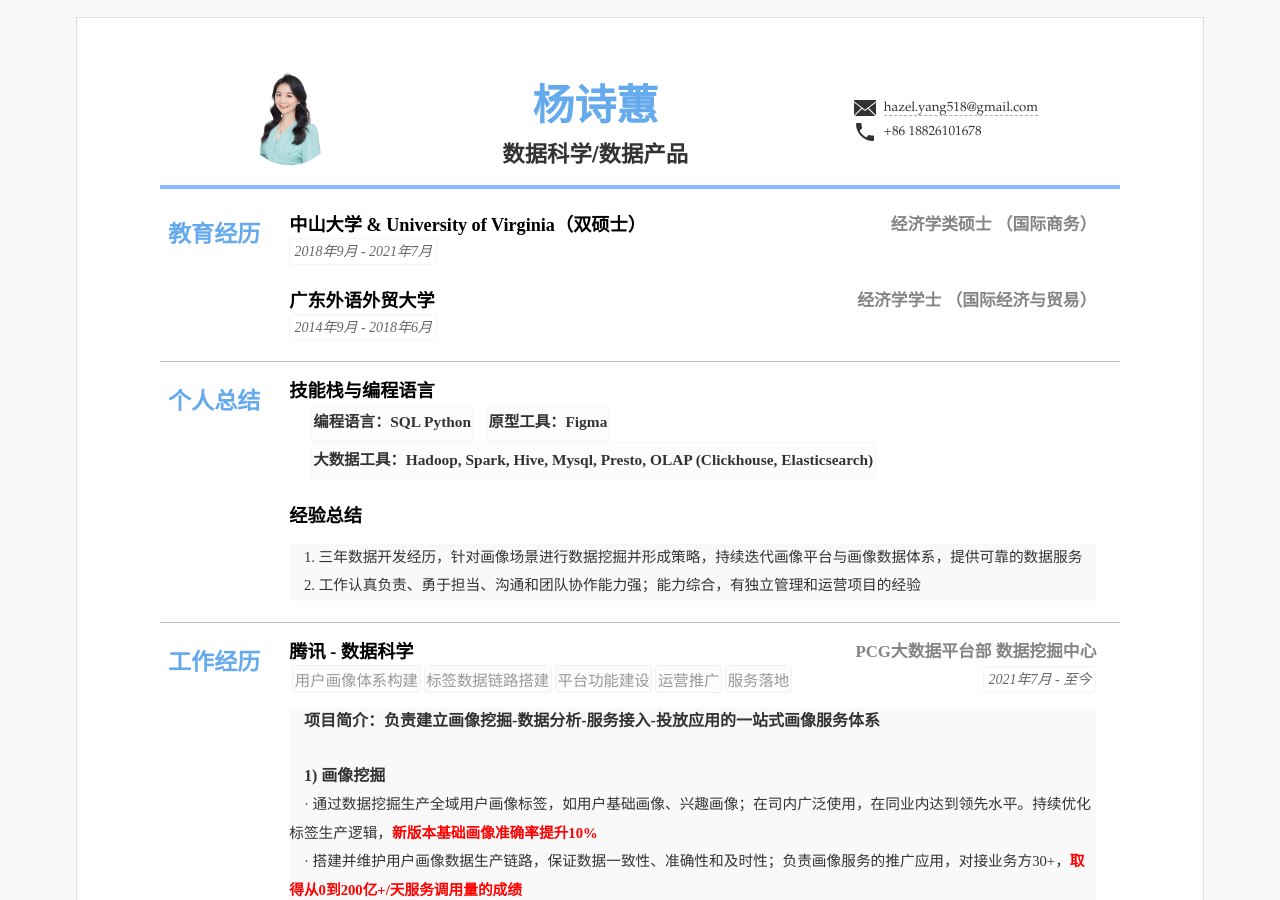
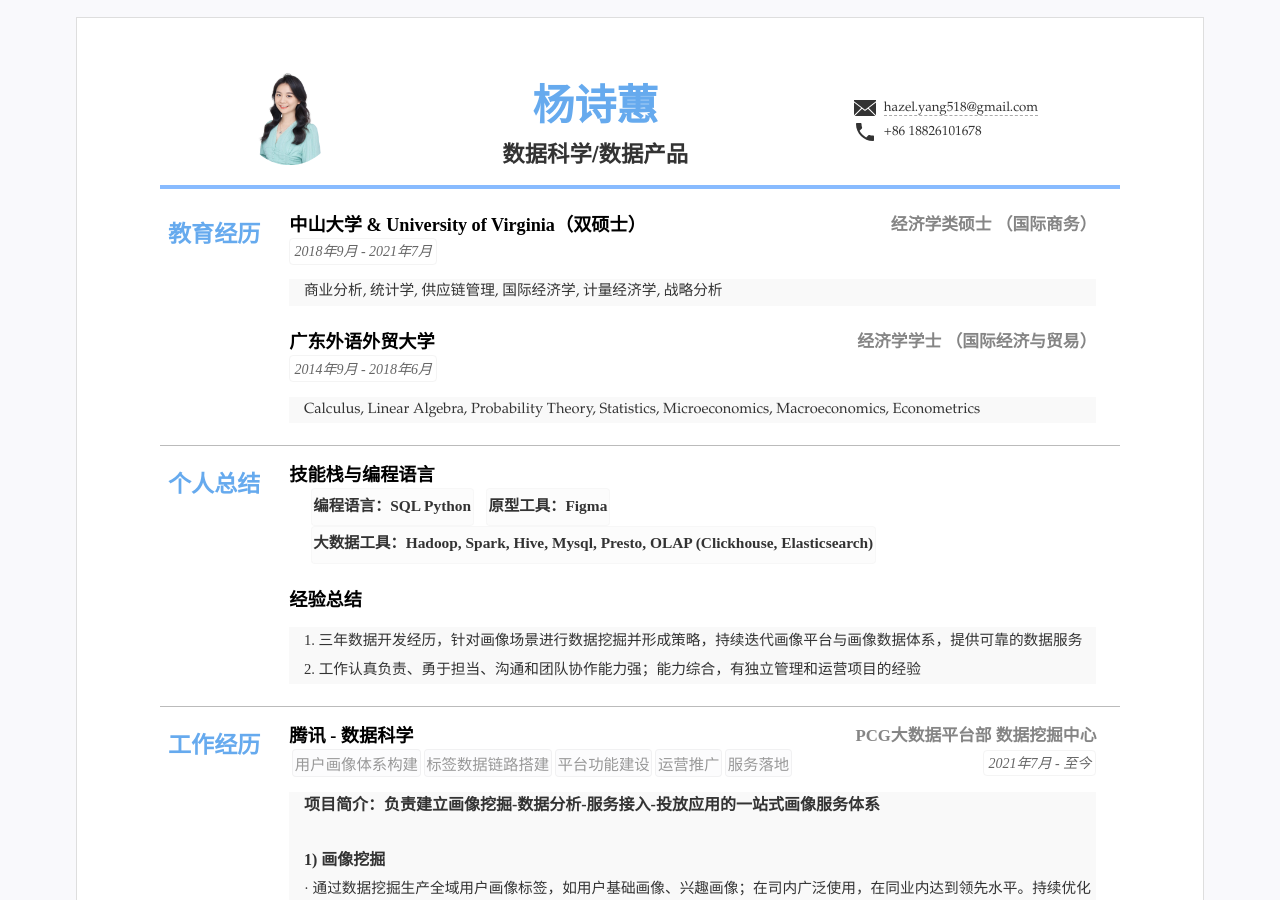
Before and after one commit to kuailexiaoshenxian/cn-wx-cv, a Jekyll site: the page built from index.html, in a window 1280 px wide and 900 px high. Built offline with Jekyll 4.4.1, drawn with Linux system fonts in a browser that asks for light colours.

Commit message:
Update resume.yml

```diff
--- a/_data/resume.yml
+++ b/_data/resume.yml
@@ -32,7 +32,7 @@ main: #简历主要内容，
   - title: <font face="华文细黑粗体">中山大学 & University of Virginia（双硕士）</font>
     duration: <font face="汉仪楷体">2018年9月 - 2021年7月</font>
     sub: <font face="楷体">经济学类硕士 （国际商务） </font>
-    detail:
+    detail: 商业分析, 统计学, 供应链管理, 国际经济学, 计量经济学, 战略分析
     # detail: 商业分析, 统计学, 供应链管理, 国际经济学, 计量经济学, 战略分析
   # - title:
   #   duration: 2019年9月 - 2020年7月
@@ -41,7 +41,7 @@ main: #简历主要内容，
   - title: <font face="华文细黑粗体">广东外语外贸大学</font>
     duration: <font face="汉仪楷体">2014年9月 - 2018年6月</font>
     sub: <font face="楷体">经济学学士 （国际经济与贸易）</font>
-    detail:
+    detail:  Calculus, Linear Algebra, Probability Theory, Statistics, Microeconomics, Macroeconomics, Econometrics
     # detail: Calculus, Linear Algebra, Probability Theory, Statistics, Microeconomics, Macroeconomics, Econometrics
 
 - type: 个人总结
```
